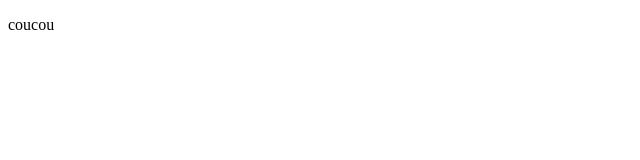
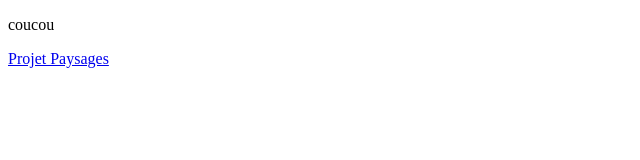
Before and after one commit to MonniniFloriane/monninifloriane.github.io, a plain HTML site: page index.html in a window 1280 px wide. Shown: the whole page, without its empty margins (0-640 px from the left). Drawn offline with Linux system fonts and the light colour scheme.

Commit message:
Added link to Paysages

```diff
--- a/index.html
+++ b/index.html
@@ -8,6 +8,6 @@
 </head>
 <body>
     <p>coucou</p>
-    <a href="/paysages"></a>
+    <a href="/paysages">Projet Paysages</a>
 </body>
 </html>
```
